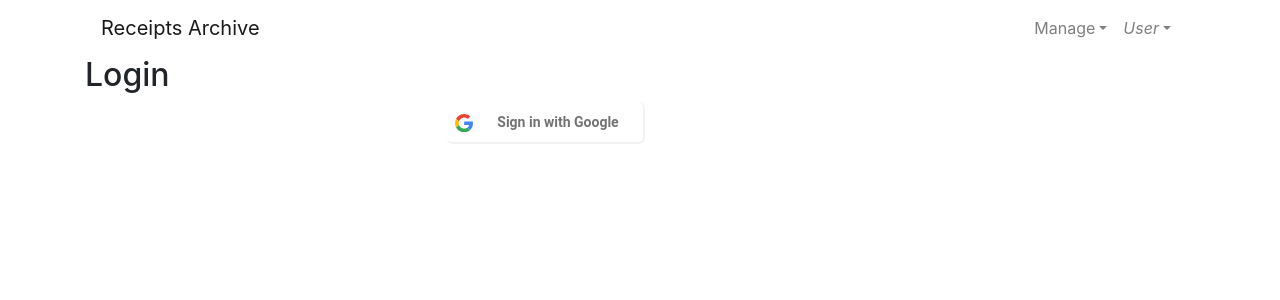
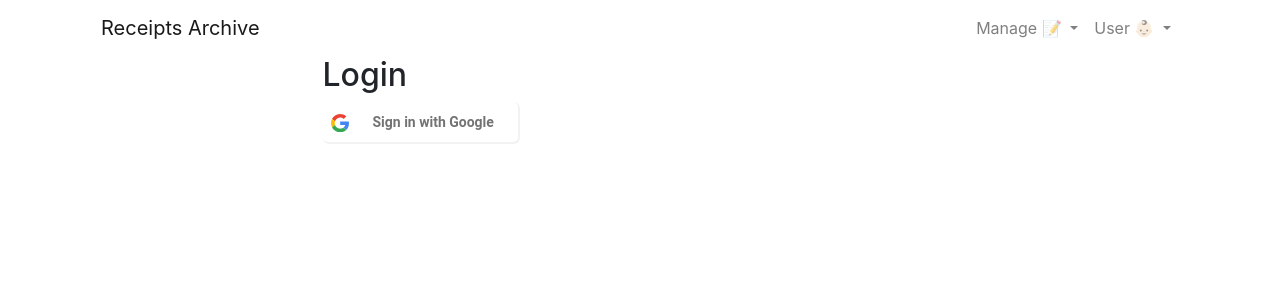
Before and after one commit to dusansimic/receipts-archive-frontend, a Vue app: page /login in a window 1280 px wide. Shown: the top 300 px of the page. Built offline with nearby package versions, Linux system fonts and the light colour scheme; what vue-moment would draw is missing.

Commit message:
Use sessions instead of jwt

```diff
--- a/src/common.js
+++ b/src/common.js
@@ -9,9 +9,7 @@ export const credentialsOptions = {
 					text: await response.text()
 				};
 
-				if (data.status === 401 && data.text === 'No authorization token cookie found!') {
-					location.href = `${process.env.VUE_APP_FRONTEND_URL}/login`;
-				} else if (data.status === 401 && data.text === 'The token has expired!') {
+				if (data.status === 401 && data.text === 'Session has expired or is invalid!') {
 					location.href = `${process.env.VUE_APP_FRONTEND_URL}/login`;
 				}
 			}
--- a/src/components/NavBar.vue
+++ b/src/components/NavBar.vue
@@ -16,16 +16,19 @@
 		>
 			<!-- Right aligned nav items -->
 			<BNavbarNav class="ml-auto">
-				<BNavItemDropdown
-					text="Manage"
-					right
-				>
+				<BNavItemDropdown right>
+					<template #button-content>
+						Manage 📝
+					</template>
+
 					<BDropdownItem to="/manage/locations">
 						Locations
 					</BDropdownItem>
+
 					<BDropdownItem to="/manage/receipts">
 						Receipts
 					</BDropdownItem>
+
 					<BDropdownItem to="/manage/items">
 						Items
 					</BDropdownItem>
@@ -34,15 +37,14 @@
 				<BNavItemDropdown right>
 					<!-- Using 'button-content' slot -->
 					<template #button-content>
-						<em>User</em>
+						User 👶🏻
 					</template>
+
 					<BDropdownItem to="/login">
 						Login
 					</BDropdownItem>
-					<BDropdownItem href="#">
-						Profile
-					</BDropdownItem>
-					<BDropdownItem href="#">
+
+					<BDropdownItem @click="onSignOutButtonClick()">
 						Sign Out
 					</BDropdownItem>
 				</BNavItemDropdown>
@@ -52,7 +54,17 @@
 </template>
 
 <script>
+import ky from 'ky';
+
 export default {
-	name: 'NavBar'
+	name: 'NavBar',
+	methods: {
+		async onSignOutButtonClick() {
+			await ky.get(`${process.env.VUE_APP_BACKEND_URL}/auth/logout`, {
+				credentials: 'include'
+			});
+			this.$router.push({name: 'Login'});
+		}
+	}
 };
 </script>
--- a/src/views/Login.vue
+++ b/src/views/Login.vue
@@ -1,9 +1,13 @@
 <template>
 	<div>
-		<h2>Login</h2>
-		<Center>
-			<GoogleSigninButton @click="onButtonClick()" />
-		</Center>
+		<BRow>
+			<BCol />
+			<BCol lg="6">
+				<h2>Login</h2>
+				<GoogleSigninButton @click="onGoogleSigninButtonClick()" />
+			</BCol>
+			<BCol />
+		</BRow>
 	</div>
 </template>
 
@@ -16,8 +20,7 @@ export default {
 		GoogleSigninButton
 	},
 	methods: {
-		onButtonClick() {
-			console.log('Clicked!');
+		onGoogleSigninButtonClick() {
 			location.href = `${process.env.VUE_APP_BACKEND_URL}/auth`;
 		}
 	}
```
